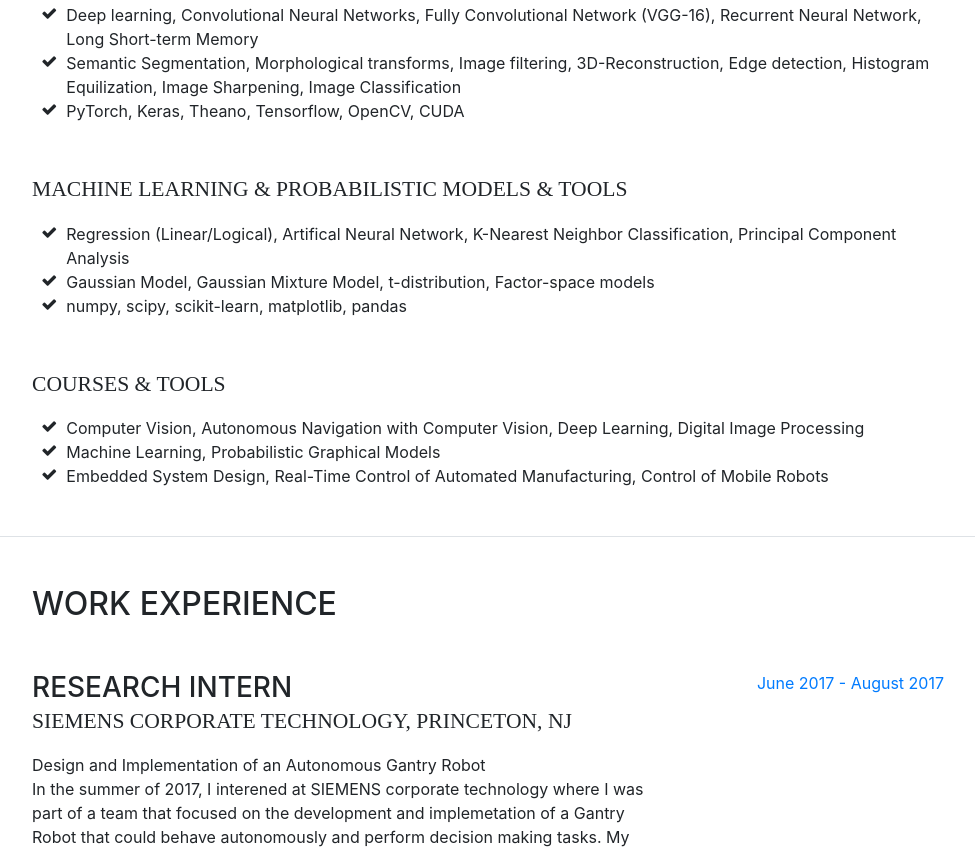
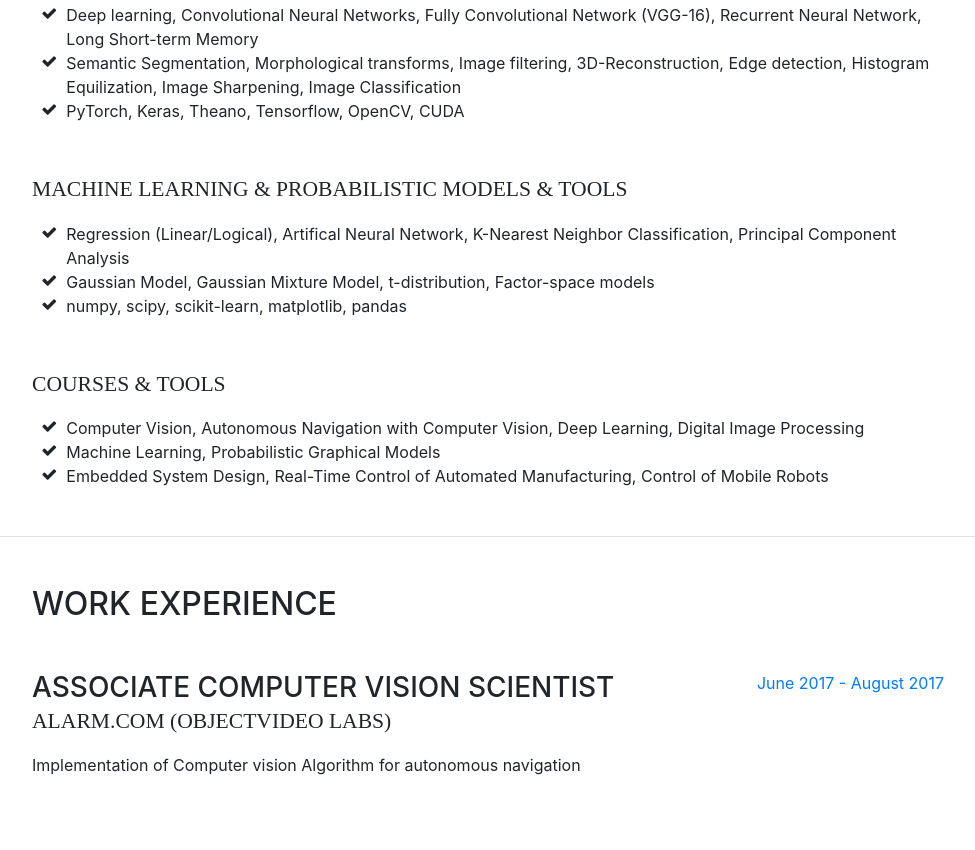
Before and after one commit to adityarasam/adityarasam.github.io, a website with bundled scripts: page index.html in a window 1280 px wide. Shown: the part 1950-2800 px from the top of the page, without its empty margins (288-1263 px from the left). Built offline with nearby package versions, Linux system fonts and the light colour scheme; a web font is replaced by a local one.

Commit message:
Update New Job

```diff
--- a/index.html
+++ b/index.html
@@ -272,6 +272,30 @@ With such industrial as well as my educational background I am earnestly searchi
       <section class="resume-section p-3 p-lg-5 d-flex flex-column" id="experience">
         <div class="my-auto">
           <h2 class="mb-5">Work Experience</h2>
+
+
+
+	<div class="resume-item d-flex flex-column flex-md-row mb-5">
+            <div class="resume-content mr-auto">
+              <h3 class="mb-0">Associate Computer Vision Scientist</h3>
+              <div class="subheading mb-3">Alarm.com (ObjectVideo Labs) </div>
+              <div>Implementation of Computer vision Algorithm for autonomous navigation</div>
+              <p>  </p>
+            </div>
+            <div class="resume-date text-md-right">
+              <span class="text-primary">June 2017 - August 2017</span>
+            </div>
+          </div>
+
+	<div>
+		<p style="text-align:center;"><img  src="img/System.png" alt="" style="width:624px;height:300px;">       <img  src="img/TestSetup.png" alt="" style="width:624px;height:300px;"></p>
+
+
+	</div>
+
+
+
+
 
           <div class="resume-item d-flex flex-column flex-md-row mb-5">
             <div class="resume-content mr-auto">
```
